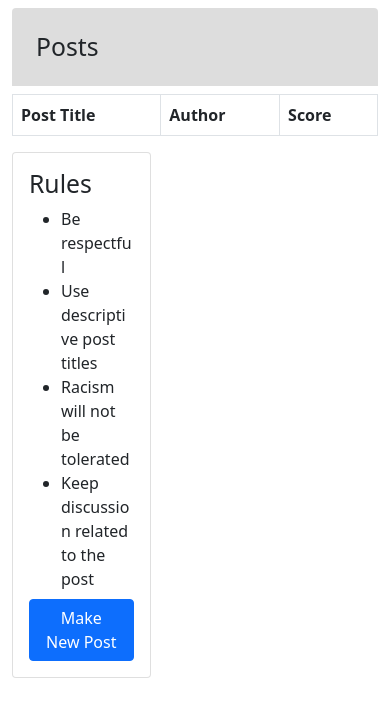
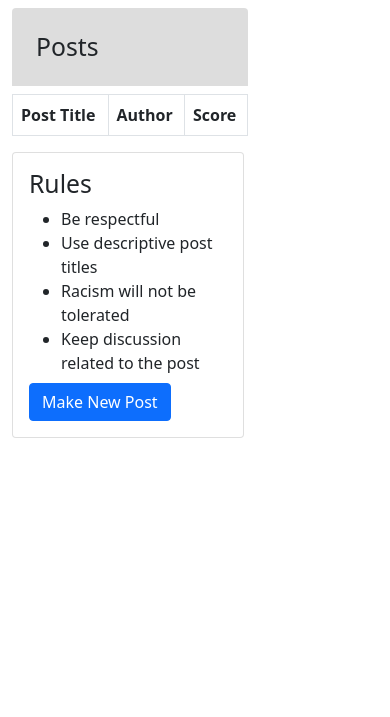
Before and after one commit to RandxmStranger/Pictionary, a Flask app: page /forum in a window 390 px wide. Shown: the part 95-812 px from the top of the page. Run offline with Flask 2, Linux system fonts and the light colour scheme; a user stored in the database is signed in; lists and menus that the app fills with data are empty; some libraries are stand-ins or nearby versions.

Commit message:
cant remember

```diff
--- a/server.py
+++ b/server.py
@@ -244,7 +244,7 @@ def handle_forum():
 
 @socketio.on("requestforumpage")
 def send_forumpage():
-    posts = [[["Test Post Number 1"],["Lorem ipsum dolor si alamet forum body example text"],["User1"],["69"]]]
+    posts = [[["Test Post Number 1"],["Lorem ipsum dolor si alamet forum body example text"],["User1"],["69"]],[["Test Post Number 2"],["example text doesnt matter"],["password"],["420"]]]
     socketio.emit("sendforumpage", posts, room = request.sid)
 
 """need to add functionality to retrieve titles and links to all forum posts, handle making new posts, searching for posts, deleting, making admin functionality,
--- a/templates/forum.html
+++ b/templates/forum.html
@@ -24,7 +24,7 @@
         </nav>
         <div class="container my-2">
             <div class="row">
-                <div class="col-12 col-xl-9">
+                <div class="col-8 col-xl-9">
                     <h2 class="rounded-top p-4" style="background-color: #DDD;">Posts</h2>
                     <table class="table table-responsive table-bordered table-striped">
                         <thead class="thead">
@@ -42,7 +42,7 @@
                 <div class="col-5 col-xl-3">
                     <aside>
                         <div class="row">
-                            <div class="col-12 col-sm-6 col-xl-12">
+                            <div class="col-12 col-sm-6 col-xl-12" style="min-width: 256px";>
                                 <div class="card mb-1 mb-sm-0 mb-xl-2">
                                     <div class="card-body">
                                         <h2 class="card-title">Rules</h2>
```
Also changed, not shown: database.db.
